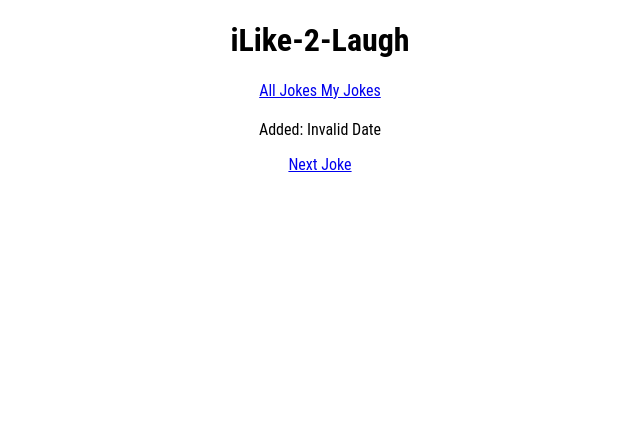
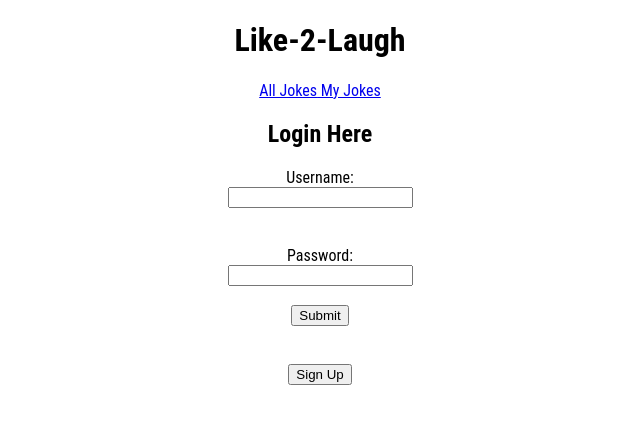
Before and after one commit to Rahman2408/like-2-laugh-frontend, a React (Create React App) app: page /jokes/1 in a window 1280 px wide. Shown: the top 424 px of the page, without its empty margins (320-960 px from the left). Built offline with nearby package versions, Linux system fonts and the light colour scheme; no server answers.

Commit message:
adds both forms for logging in and signing up as the main route

```diff
--- a/src/App.js
+++ b/src/App.js
@@ -1,15 +1,17 @@
 import './App.css';
 import {Switch, Route} from 'react-router-dom'
-import { JokeList, MyJokesList, JokeShow, Nav} from './components'
+import { JokeList, MyJokesList, JokeShow, Auth, Nav} from './components'
+import { connect } from 'react-redux';
 
-function App() {
+function App(props) {
   return (
     <div className="main">
       <header className="header">
-       <h1>iLike-2-Laugh</h1>
+       <h1>Like-2-Laugh</h1>
         <Nav/>
       </header>
 
+        {props.user.username ?
       <Switch>
         <Route path="/jokes/:id">
           <JokeShow />
@@ -23,9 +25,16 @@ function App() {
           <h2>All Jokes:</h2>
           <JokeList />
         </Route>
-      </Switch>
+        <Route exact path={'/'}>
+          <h1>Welcome Page</h1>
+        </Route>
+      </Switch> :
+      <Auth />
+      }
     </div>
   );
 }
 
-export default App;
+const mapStateToProps = (state) => ({user: state.user})
+
+export default connect(mapStateToProps)(App);
--- /dev/null
+++ b/src/components/Auth.js
@@ -0,0 +1,34 @@
+import  { useState } from 'react'
+
+function Auth(props){
+
+  const [signup, setSignup] = useState(false)
+
+  const [username, setUsername] = useState('')
+
+  const [email, setEmail] = useState('')
+
+  const [password, setPassword] = useState('')
+
+  const toggleSignup = () => setSignup(!signup)
+  return <>
+      {signup ? <h2>Sign Up!</h2> : <h2>Login Here</h2>}
+      <form  >
+      <label>
+        Username: <br></br>
+        <input type="text" name="username" value={username} onChange={(e) => setUsername(e.target.value)} /><br></br>
+      </label><br></br>
+      {signup && <label>
+        Email Address: <br></br>
+        <input type="email" name="email" value={email} onChange={(e) => setEmail(e.target.value)} /><br></br>
+      </label>}
+      <label><br></br>
+        Password: <br></br>
+        <input type="password" name="password" value={password} onChange={(e) => setPassword(e.target.value)} />
+      </label><br></br><br></br>
+      <input type="submit" value="Submit" />
+    </form><br></br><br></br>
+      <button onClick={toggleSignup}> {signup ? "Log In" : "Sign Up"} </button>
+  </>
+}
+export default Auth;
--- a/src/components/index.js
+++ b/src/components/index.js
@@ -2,4 +2,5 @@ export { default as JokeCard } from './JokeCard'
 export { default as JokeShow } from './JokeShow'
 export { default as JokeList } from '../containers/JokeList'
 export { default as MyJokesList } from '../containers/MyJokesList'
+export { default as Auth} from './Auth'
 export { default as Nav } from './Nav'
--- a/src/redux/reducer.js
+++ b/src/redux/reducer.js
@@ -4,9 +4,14 @@ const initialJoke = {
   joke_id: ''
 }
 
+
+
 const initialState = {
   jokes: [],
-  selectedJoke: initialJoke
+  selectedJoke: initialJoke,
+  user: {
+    username: ''
+  }
 }
 
 export default function reducer(state=initialState, action){
```
